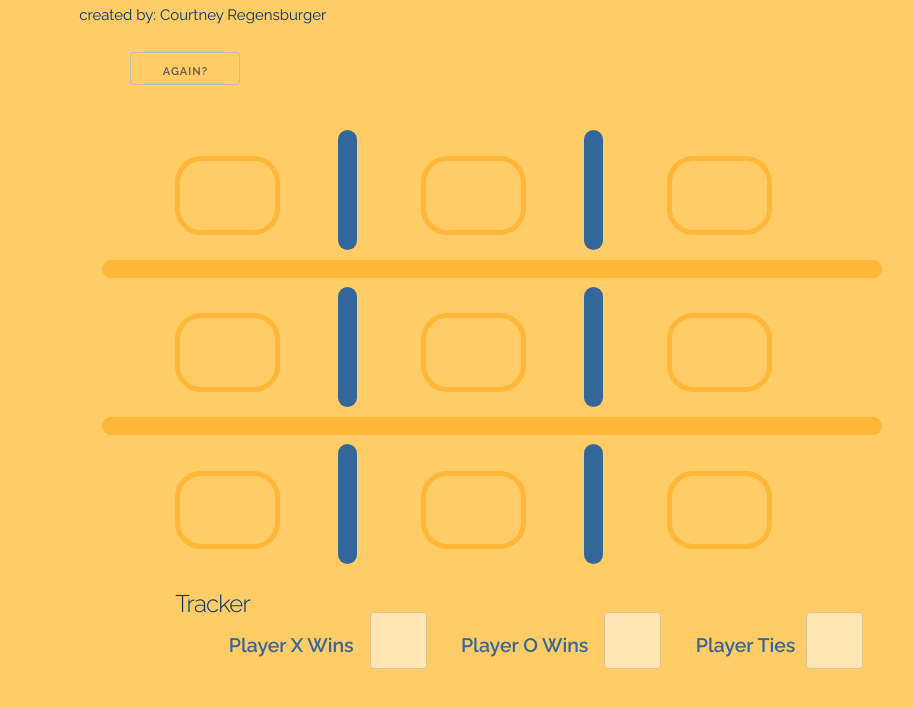
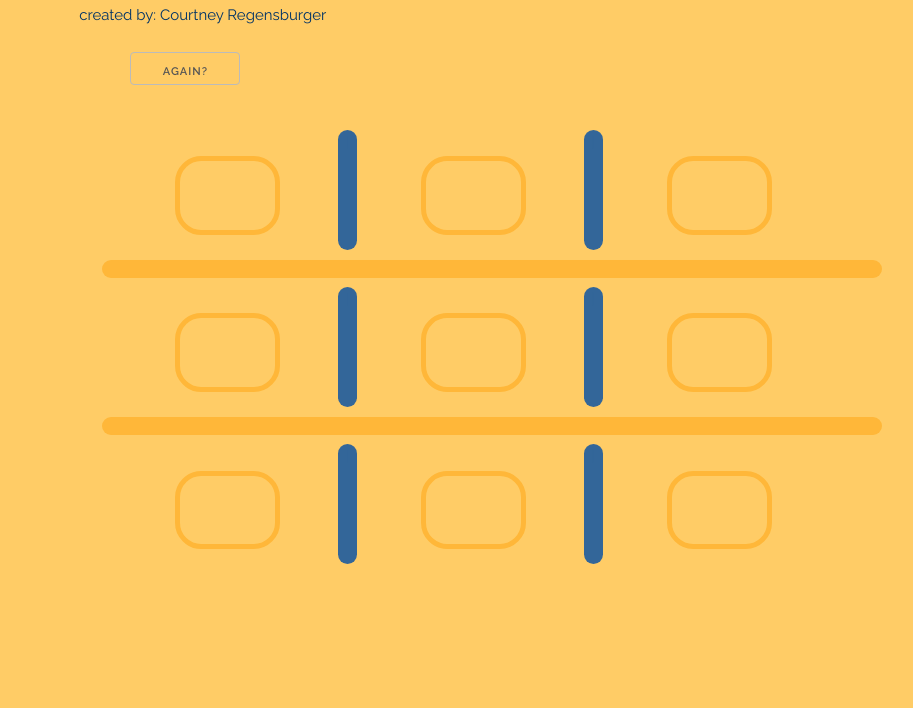
Before and after one commit to Cregensburger/tic-tac-toe, a plain HTML site: page index.html in a window 1280 px wide. Shown: the part 110-818 px from the top of the page, without its empty margins (68-981 px from the left). Drawn offline with nearby package versions, Linux system fonts and the light colour scheme.

Commit message:
removing score tracker

```diff
--- a/index.html
+++ b/index.html
@@ -173,12 +173,6 @@
             $('#tracker3').val() = tieWinner;
         }
       });
-
-      //record that winnar!
-
-
-
-
     });
   </script>
 <!--End Script-->
@@ -271,27 +265,6 @@
       </div>
       <!--board placement divs END-->
     </div>
-
-
-      <!--tracker header START-->
-      <div class="eleven columns offset-by-one column">
-        <br>
-        <h4>Tracker</h4>
-      </div>
-      <!--tracker header END-->
-
-      <!--tracker START-->
-      <div class="eleven columns offset-by-one column">
-        <ul>
-          <li><strong id="x_win" class="win_times add-on">Player X Wins</strong> <button id="tracker1" name="xWins" type="text"></button></li>
-
-          <li><strong id="o_win" class="win_times add-on">Player O Wins</strong> <button id="tracker2" name="oWins" type="text"></button></li>
-
-          <li><strong>Player Ties</strong><button id="tracker3" name="ties" type="text"> </button></li>
-        <ul>
-      </div>
-      <!--tracker END-->
-
     </div>
   </div>
 <!-- End Document
```
